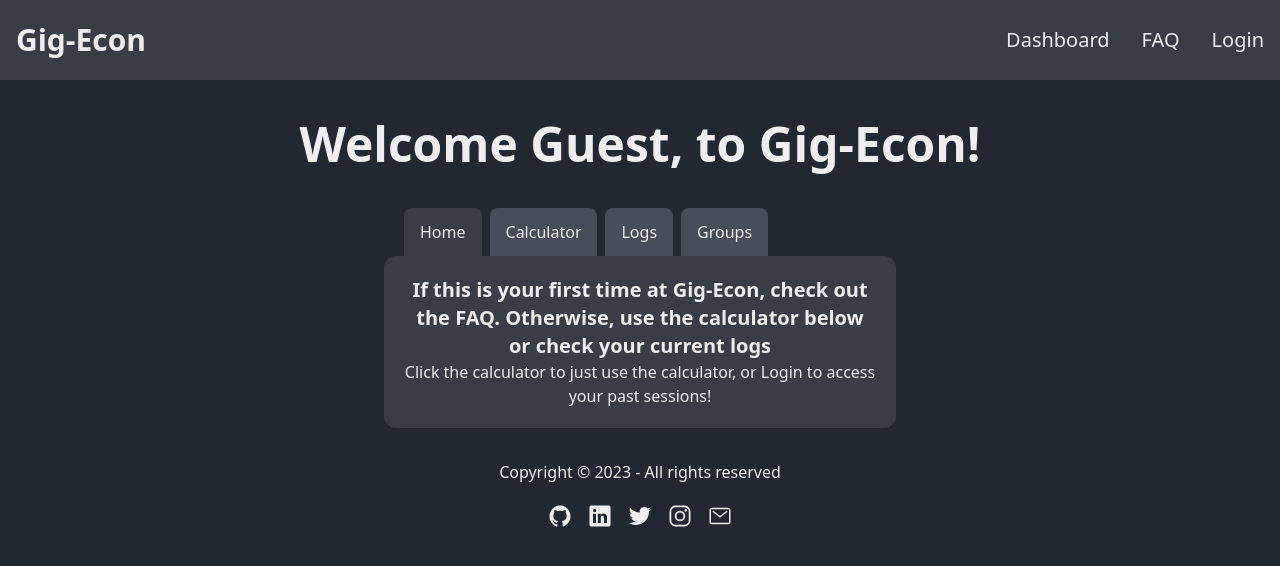
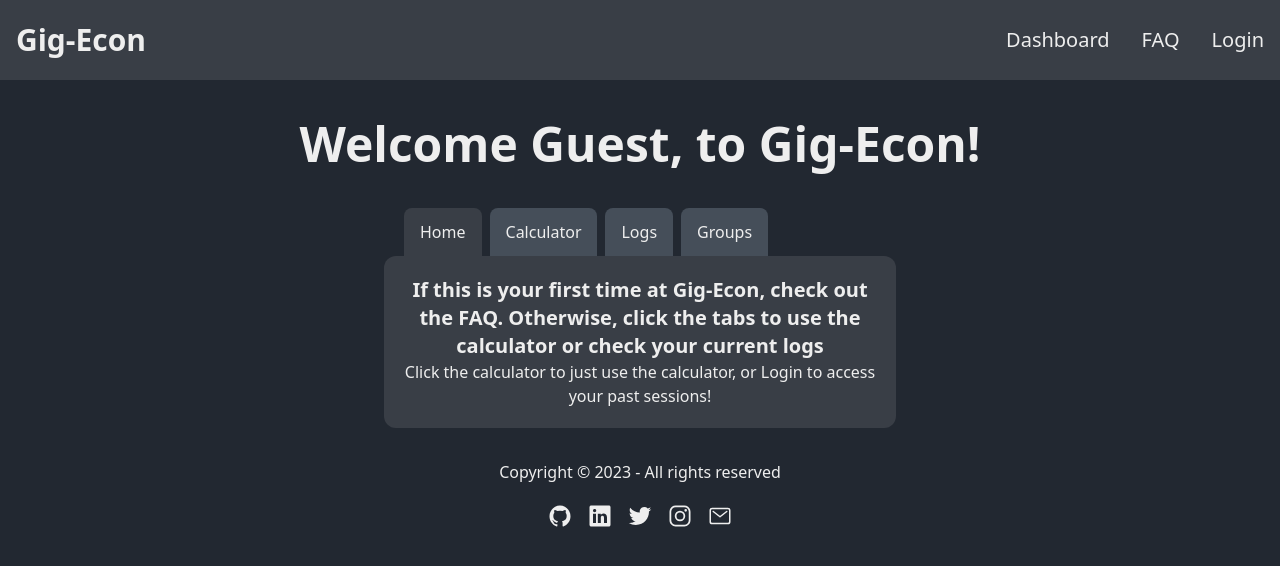
Before and after one commit to Nealium104/gig-econ, a Next.js app: page / in a window 1280 px wide. Shown: the top 566 px of the page. Built offline with nearby package versions, Linux system fonts and the light colour scheme; no server answers.

Commit message:
changed home description

```diff
--- a/src/pages/index.js
+++ b/src/pages/index.js
@@ -63,7 +63,7 @@ export default function Home() {
           </div>
           <div className="bg-bg-200 rounded-xl p-5 text-center mx-auto h-fit">
             <Conditional className="py-4" showWhen={selectedTab === TABS.HOME}>
-              <h3 className='text-xl font-bold text-secondary'>If this is your first time at Gig-Econ, check out the FAQ. Otherwise, use the calculator below or check your current logs</h3>
+              <h3 className='text-xl font-bold text-secondary'>If this is your first time at Gig-Econ, check out the FAQ. Otherwise, click the tabs to use the calculator or check your current logs</h3>
               <h2>Click the calculator to just use the calculator, or Login to access your past sessions!</h2>
             </Conditional>
             <Conditional className="py-4" showWhen={selectedTab === TABS.CALCULATOR}>
```
